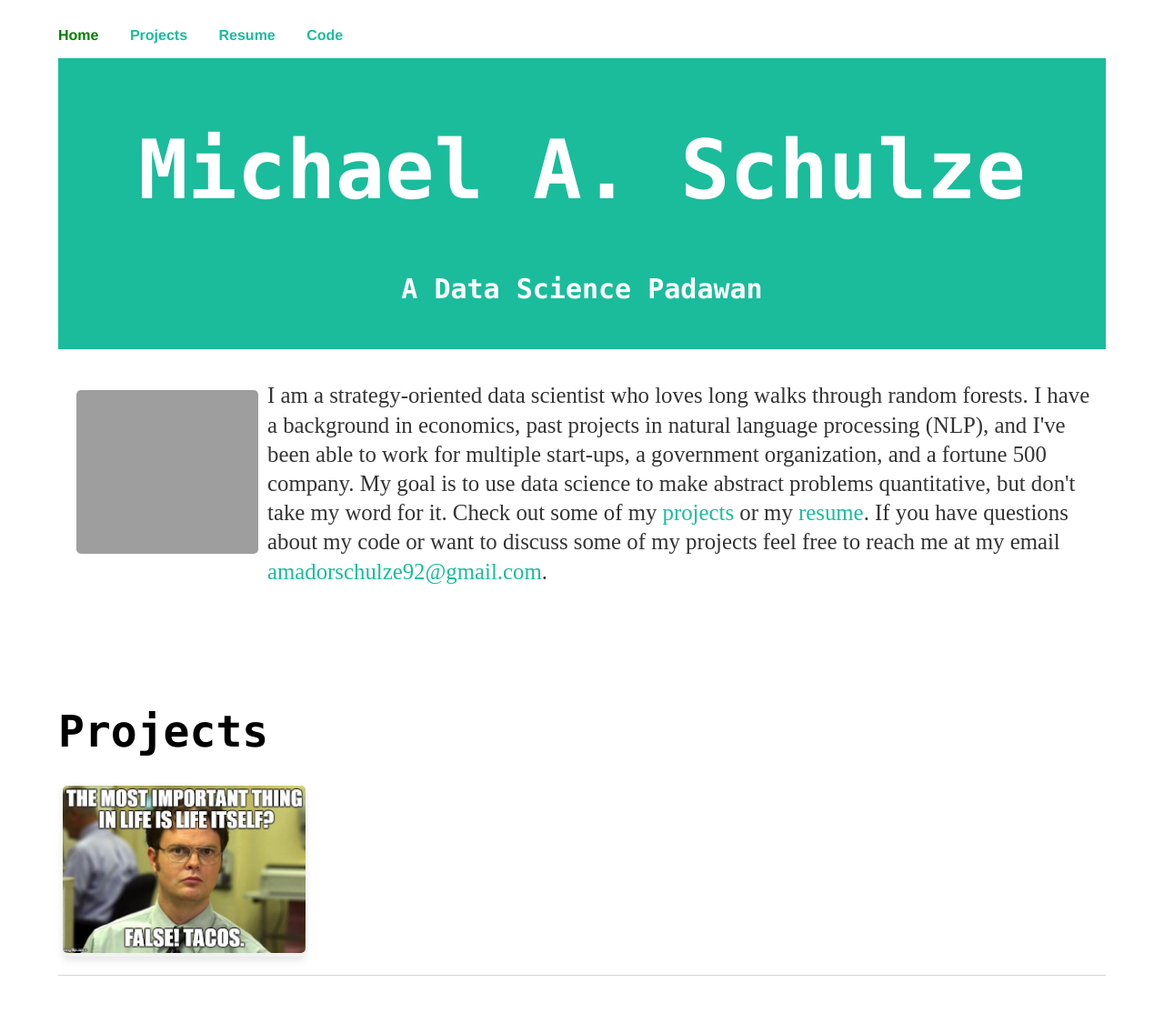
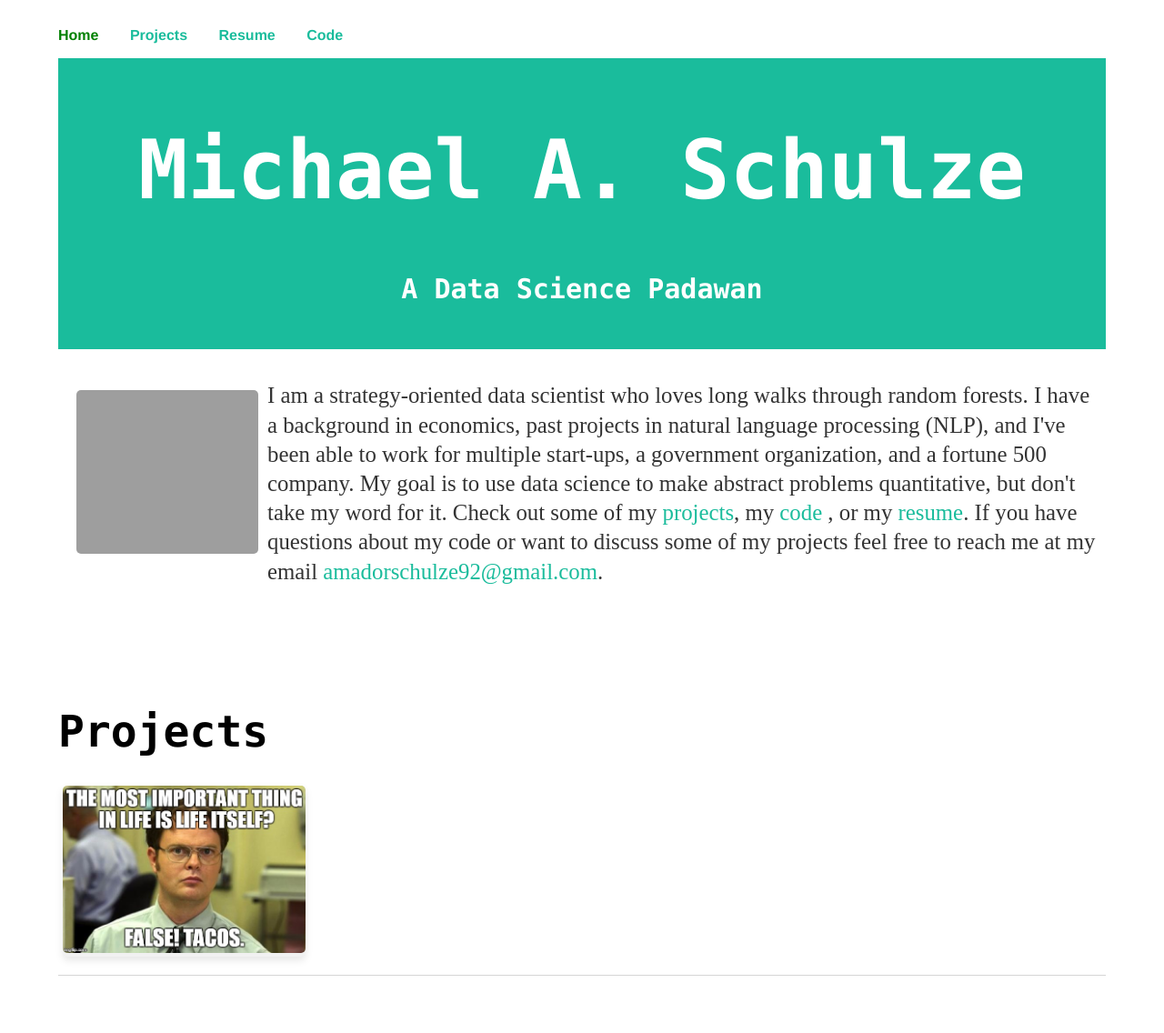
Before and after one commit to amadorschulze92/amadorschulze92.github.io, a Jekyll site: the page built from index.html, in a window 1280 px wide. Shown: the whole page at 91% size. Built offline with Jekyll 4.4.1, drawn with Linux system fonts in a browser that asks for light colours; grey boxes are pictures that could not be loaded.

Commit message:
include code to point more traffic to github

```diff
--- a/index.html
+++ b/index.html
@@ -21,7 +21,8 @@ title: Michael A. Schulze
       start-ups, a government organization, and a fortune 500 company. My goal
       is to use data science to make abstract problems quantitative, but don't
       take my word for it. Check out some of my
-      <a href="/projects.html">projects</a> or my
+      <a href="/projects.html">projects</a>, my <a href="https://github.com/amadorschulze92">code</a>
+      , or my
       <a href="https://docs.google.com/document/d/1thLqAjj-BYSyU1iCXER2uiUdLH3TE7B45c8Q1hyeDcQ/edit?usp=sharing">resume</a>.
       If you have questions about my code or want to discuss some of my projects
       feel free to reach me at my email <span style="color: #1abc9c">amadorschulze92@gmail.com</span>.
```
